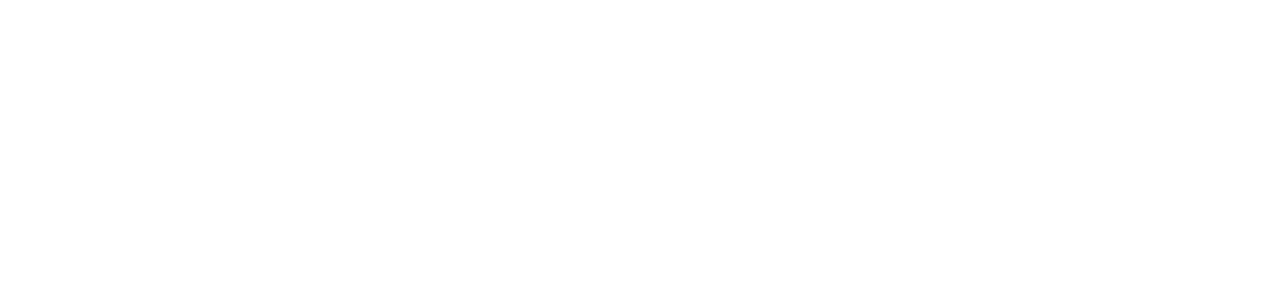
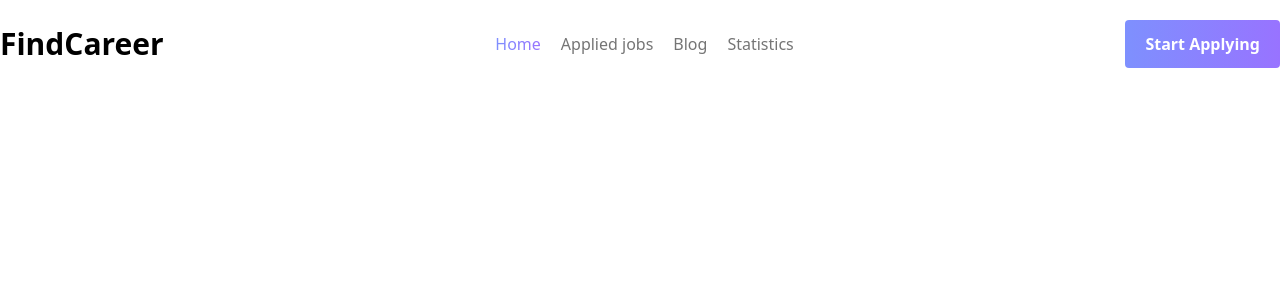
Before and after one commit to sarwar-hub/find-career, a React (Vite) app: page / in a window 1280 px wide. Shown: the top 300 px of the page. Built offline with nearby package versions, Linux system fonts and the light colour scheme.

Commit message:
added navigation bar

```diff
--- a/src/Root.jsx
+++ b/src/Root.jsx
@@ -1,9 +1,12 @@
 import React from 'react';
+import Header from './components/Header/Header';
 
 const Root = () => {
     return (
         <div>
-
+            <header>
+                <Header></Header>
+            </header>
         </div>
     );
 };
--- /dev/null
+++ b/src/components/CustomLink/CustomLink.jsx
@@ -0,0 +1,19 @@
+import React from 'react';
+import { NavLink } from 'react-router-dom';
+
+const CustomLink = ({to, children}) => {
+    return (
+        <NavLink
+        to={to}
+        className={({ isActive }) =>
+          isActive
+            ? "underline text-transparent bg-clip-text bg-gradient-to-r from-[#7E90FE] to-[#9873FF]"
+            : ""
+        }
+        >
+            {children}
+        </NavLink>
+    );
+};
+
+export default CustomLink;
--- /dev/null
+++ b/src/components/Header/Header.jsx
@@ -0,0 +1,19 @@
+import React from 'react';
+import CustomLink from '../CustomLink/CustomLink';
+
+const Header = () => {
+    return (
+        <div className='flex justify-between items-center w-[1280px] mx-auto py-5'>
+            <h1 className='text-3xl font-semibold'>FindCareer</h1>
+            <nav className='text-[#757575] font-medium flex gap-x-5'>
+                <CustomLink to='/'>Home</CustomLink>
+                <CustomLink to='/applied'>Applied jobs</CustomLink>
+                <CustomLink to='/blog'>Blog</CustomLink>
+                <CustomLink to='/statistics'>Statistics</CustomLink>
+            </nav>
+            <button className='py-3 px-5 font-bold text-white rounded bg-gradient-to-r from-[#7E90FE] to-[#9873FF]'>Start Applying</button>
+        </div>
+    );
+};
+
+export default Header;
--- a/src/index.css
+++ b/src/index.css
@@ -1,8 +1,3 @@
 @tailwind base;
 @tailwind components;
 @tailwind utilities;
-
-#root {
-    max-width: 1280px;
-    margin: 0 auto;
-}
```
